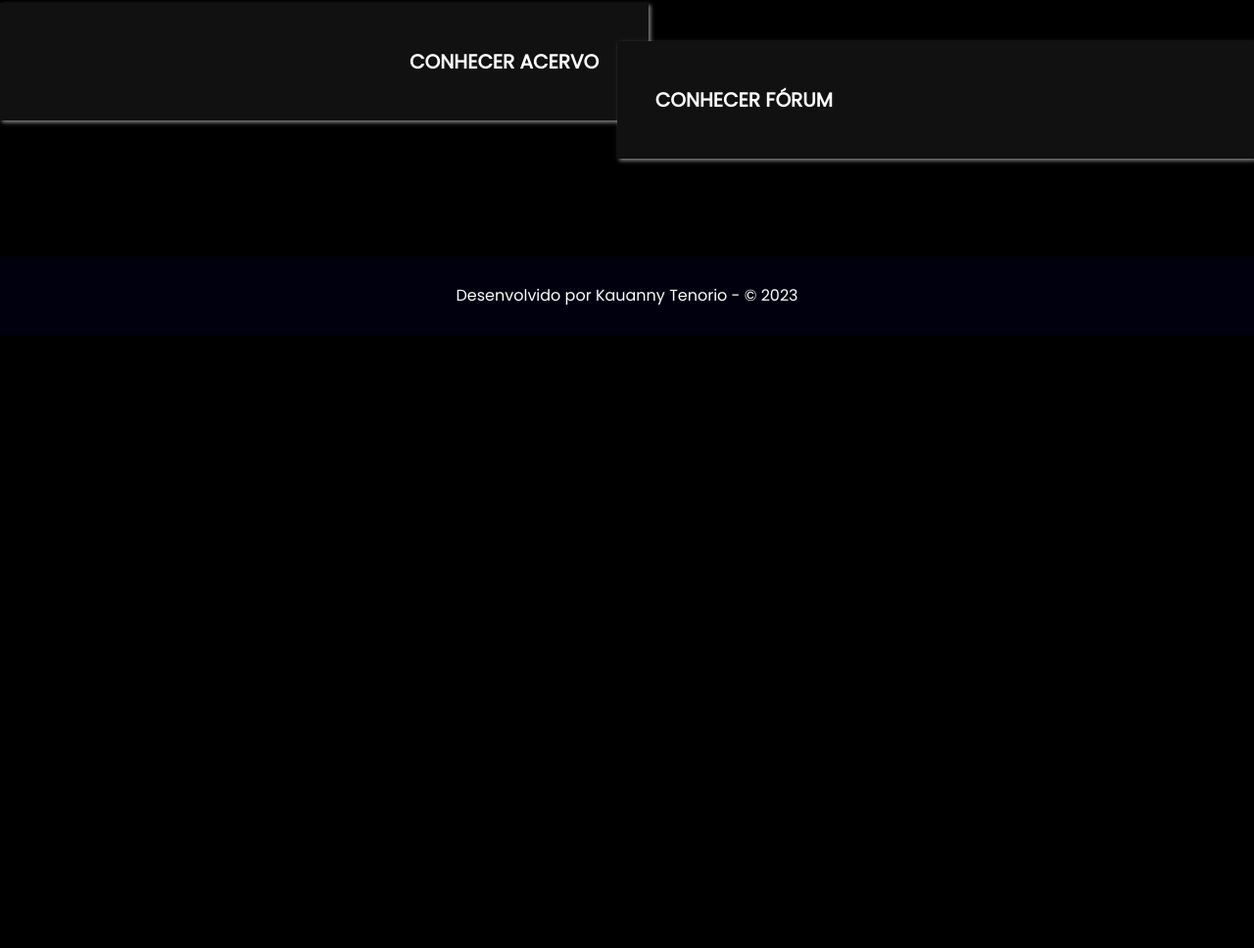
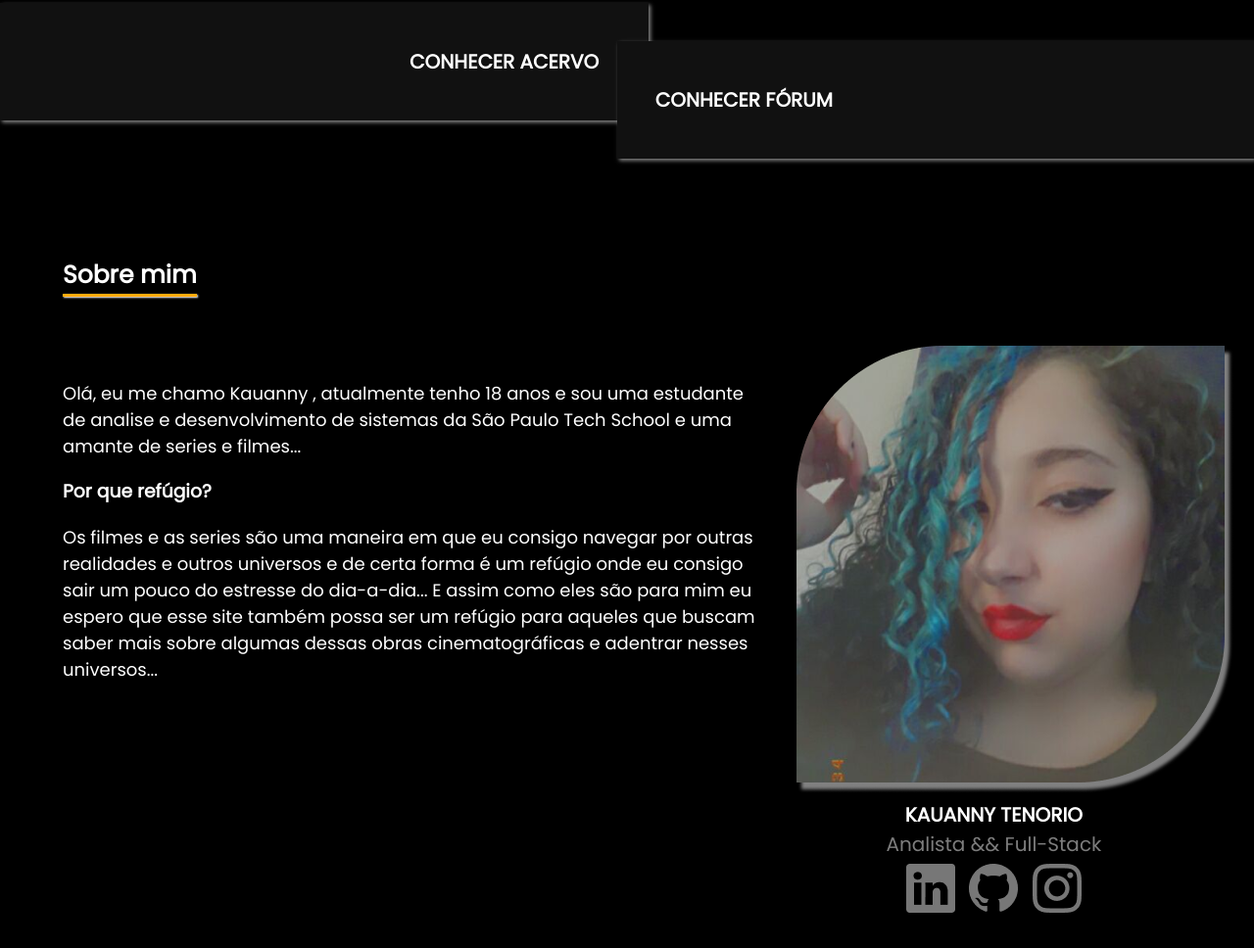
Before and after one commit to KakauFelix/Refugio-Projeto_Individual_Semestre1, a plain HTML site: page Site/index.html in a window 1280 px wide. Shown: the part 5912-6880 px from the top of the page at 98% size. Before the commit the page ends 6254 px from the top, so only its background shows below. Drawn offline with Linux system fonts and the light colour scheme.

Commit message:
Adicionando a sessão de desenvolvedor na página inicial do site

```diff
--- a/Site/assets/css/style_index.css
+++ b/Site/assets/css/style_index.css
@@ -288,6 +288,10 @@ p{
     padding-left: 3%;
 }
 
+.div_btns_acervo_forum a:hover{
+    box-shadow: 2px 3px 5px #898989;
+}
+
 /**/
 
 footer{
@@ -297,3 +301,55 @@ footer{
     justify-content: center;
     align-items: center;
 }
+
+#desenvolvedor .conteiner_sobre_mim{
+    display: flex;
+    justify-content: space-between;
+}
+
+#desenvolvedor .conteiner_sobre_mim .txtSobreMim{
+    padding-top: 35px;
+    width: 62%;
+    /* border: solid; */
+}
+
+#desenvolvedor .conteiner_sobre_mim .imgsSobreMin{
+    width: 35%;
+    /* border: solid; */
+    text-align: center;
+}
+
+#desenvolvedor .conteiner_sobre_mim .imgsSobreMin h3{
+    font-size: 20px;
+    text-transform: uppercase;
+    margin: 0;
+}
+
+#desenvolvedor .conteiner_sobre_mim .imgsSobreMin span{
+    font-size: 20px;
+    color: #7d7d7d;
+    margin: 0;
+}
+
+#desenvolvedor .conteiner_sobre_mim p{
+    margin: 0;
+}
+
+#desenvolvedor .conteiner_sobre_mim .imgsSobreMin .redes_sociais img{
+    margin: 5px;
+}
+
+#desenvolvedor .conteiner_sobre_mim .imgsSobreMin .redes_sociais .icon_linkedin:hover{
+    border-radius: 5px;
+    box-shadow: 1px 2px 2px #898989;
+}
+
+#desenvolvedor .conteiner_sobre_mim .imgsSobreMin .redes_sociais .icon_github:hover{
+    border-radius: 25px;
+    box-shadow: 1px 3px 3px #898989;
+}
+
+#desenvolvedor .conteiner_sobre_mim .imgsSobreMin .redes_sociais .icon_instagram:hover{
+    border-radius: 15px;
+    box-shadow: 1px 1px 3px #898989;
+}
--- a/Site/index.html
+++ b/Site/index.html
@@ -142,6 +142,28 @@
             <a href="./cadastro.html" class="btnForum">Conhecer Fórum</a>
         </div>
     </section>
+    <section id="desenvolvedor">
+        <div class="conteiner_margin">
+            <h2>Sobre mim <hr></h2>
+            <div class="conteiner_sobre_mim">
+                <div class="txtSobreMim">
+                    <p>Olá, eu me chamo Kauanny , atualmente tenho 18 anos e sou uma estudante de analise e desenvolvimento de sistemas da São Paulo Tech School e uma amante de series e filmes...</p>
+                    <h3>Por que refúgio?</h3>
+                    <p>Os filmes e as series são uma maneira em que eu consigo navegar por outras realidades e outros universos e de certa forma é um refúgio onde eu consigo sair um pouco do estresse do dia-a-dia... E assim como eles são para mim eu espero que esse site também possa ser um refúgio para aqueles que buscam saber mais sobre algumas dessas obras cinematográficas e adentrar nesses universos...</p>
+                </div>
+                <div class="imgsSobreMin">
+                    <img class="foto_desenvolvedor" src="./assets/images/home/img_sobre_mim.png" alt="">
+                    <h3>Kauanny Tenorio</h3>
+                    <span>Analista && Full-Stack</span>
+                    <div class="redes_sociais">
+                        <a href="https://www.linkedin.com/in/kauanny-tenorio-felix-da-silva-36b128235/" target="_blank"><img class="icon_linkedin" src="./assets/images/icons/icon_linkedin.png" alt="icone do linkedin"></a>
+                        <a href="https://github.com/KakauFelix" target="_blank"><img class="icon_github" src="./assets/images/icons/icon_github.png" alt="icone do github"></a>
+                        <a href="https://www.instagram.com/kakau.felix.73/" target="_blank"><img class="icon_instagram" src="./assets/images/icons/icon_instagram.png" alt="icone do instagram"></a>
+                    </div>
+                </div>
+            </div>
+        </div>
+    </section>
     <footer>
         Desenvolvido por Kauanny Tenorio - © 2023
     </footer>
```
Also changed, not shown: Site/assets/images/home/img_sobre_mim.png (added), Site/assets/images/icons/icon_github.png (added), Site/assets/images/icons/icon_instagram.png (added), Site/assets/images/icons/icon_linkedin.png (added).
